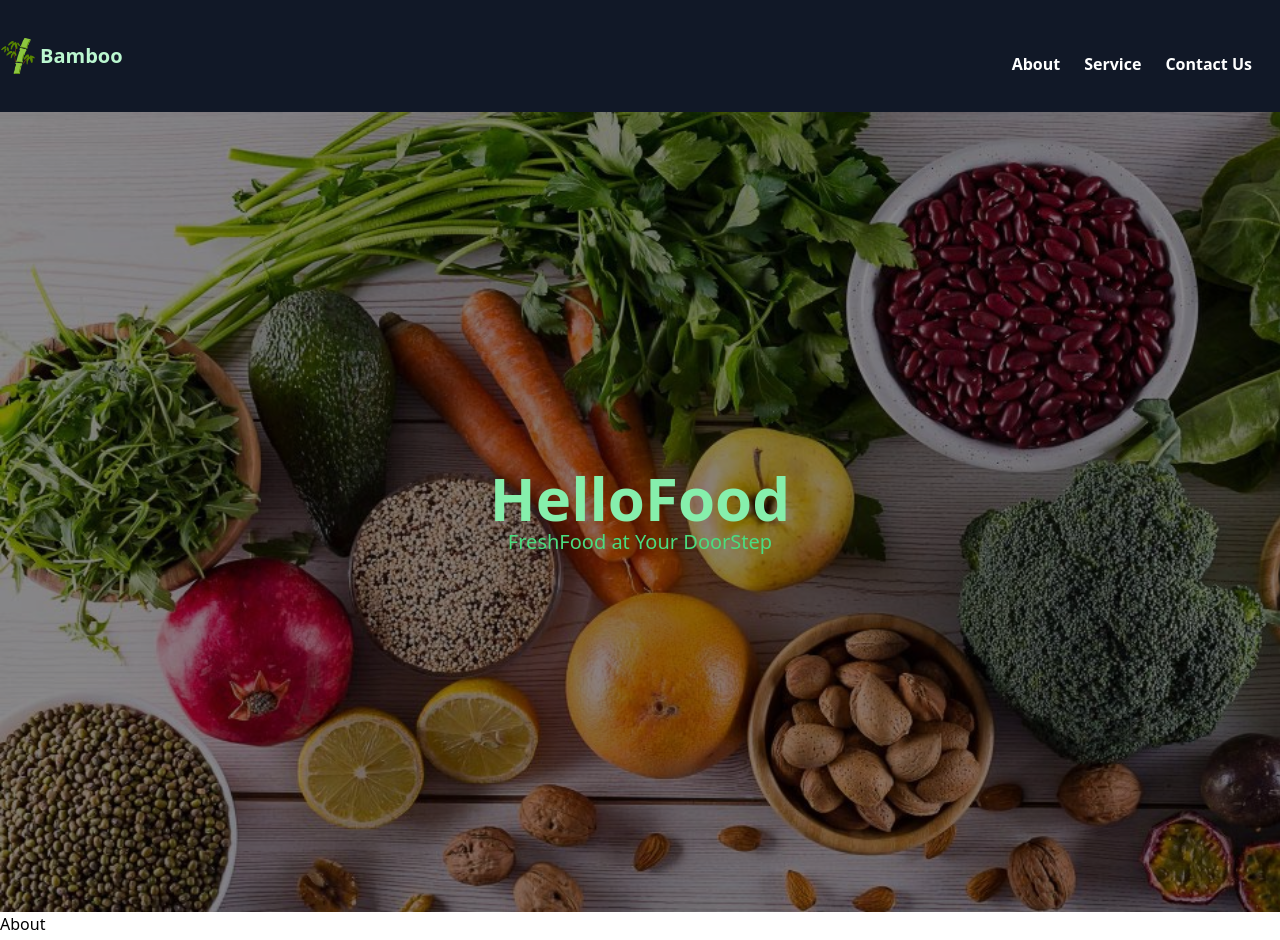
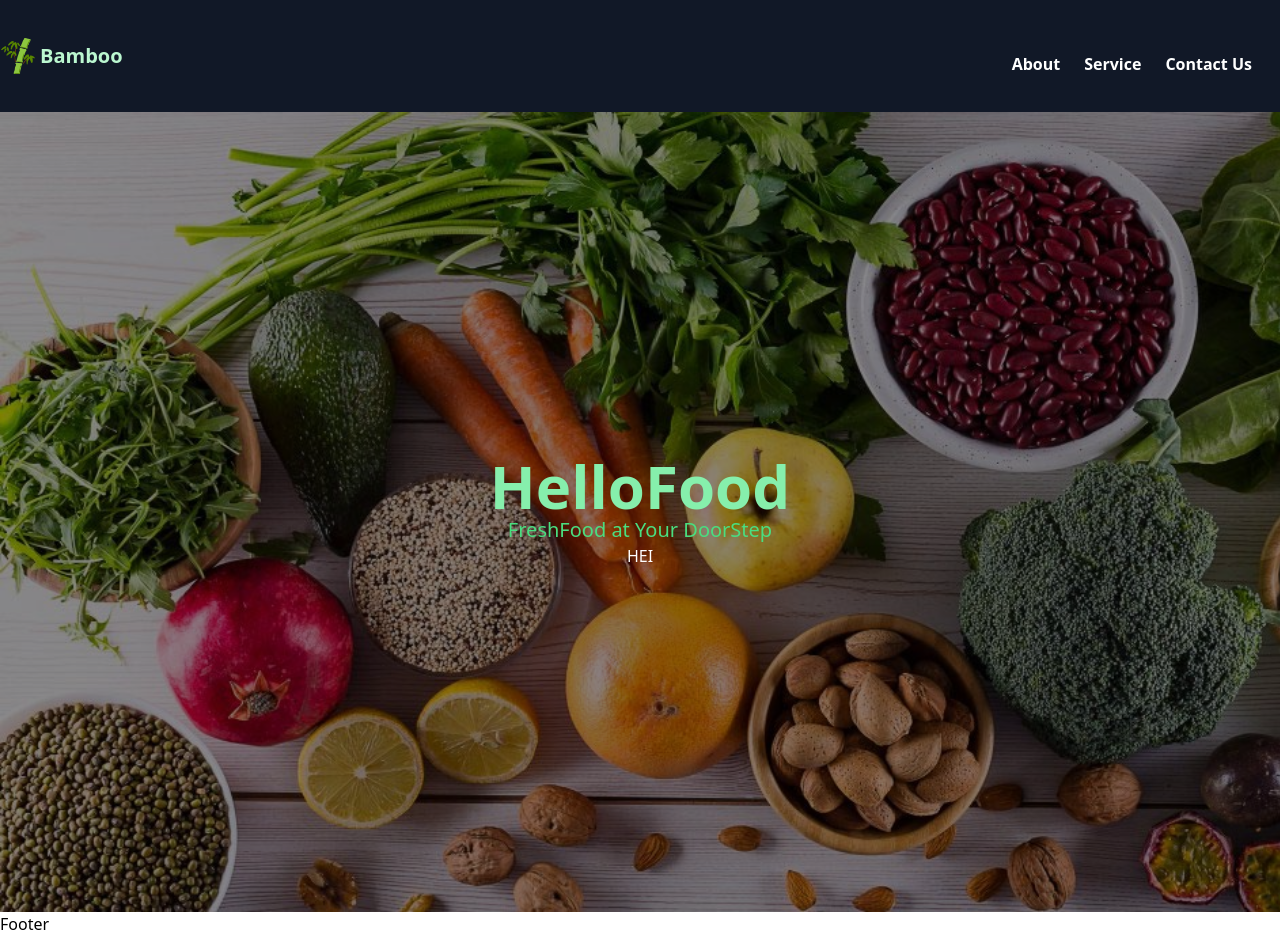
Before and after one commit to AfiqHaidar/noorple-landing-page, a Next.js app: page / in a window 1280 px wide. Shown: the top 940 px of the page. Built offline with nearby package versions, Linux system fonts and the light colour scheme.

Commit message:
tailwind testing 2

```diff
--- /dev/null
+++ b/src/components/ButtonLink.tsx
@@ -0,0 +1,17 @@
+import React from 'react'
+
+type ButtonLinkType = {
+    title: string;
+}
+
+const ButtonLink = ({ title }: ButtonLinkType) => {
+    return (
+        <button>
+            <a href="" className='text-white'>
+                HEI
+            </a>
+        </button>
+    )
+}
+
+export default ButtonLink
--- /dev/null
+++ b/src/components/layout/Footer.tsx
@@ -0,0 +1,9 @@
+import React from 'react'
+
+const Footer = () => {
+    return (
+        <div>Footer</div>
+    )
+}
+
+export default Footer
--- /dev/null
+++ b/src/components/layout/Header.tsx
@@ -0,0 +1,40 @@
+import React from 'react'
+import ButtonLink from '@/components/layout/ButtonLink'
+
+const Header = () => {
+    return (
+        <header>
+            <nav className='py-5 bg-gray-900'>
+                <div className='container flex flex-wrap items-center  justify-between mx-auto'>
+                    <a href="" className='flex items-center'>
+                        <img src="/logo.png" alt="logo" width={36} height={36} className='mr-1' />
+                        <span className='self-center text-xl font-semibold text-green-200'>
+                            Bamboo
+                        </span>
+                    </a>
+                    <div>
+                        <ul className='flex p-4 mt-4'>
+                            <li>
+                                <a href="" className=' text-white px-3 font-semibold py-2'>
+                                    About
+                                </a>
+                            </li>
+                            <li>
+                                <a href="" className=' text-white px-3 font-semibold py-2'>
+                                    Service
+                                </a>
+                            </li>
+                            <li>
+                                <a href="" className=' text-white px-3 font-semibold py-2'>
+                                    Contact Us
+                                </a>
+                            </li>
+                        </ul>
+                    </div>
+                </div>
+            </nav>
+        </header>
+    )
+}
+
+export default Header
--- /dev/null
+++ b/src/components/layout/Layout.tsx
@@ -0,0 +1,19 @@
+import React from 'react'
+import Header from './Header'
+import Footer from './Footer'
+
+type LayoutProps = {
+    children: React.ReactNode
+}
+
+const Layout = ({ children }: LayoutProps) => {
+    return (
+        <>
+            <Header />
+            {children}
+            <Footer />
+        </>
+    )
+}
+
+export default Layout
--- a/src/pages/index.tsx
+++ b/src/pages/index.tsx
@@ -1,13 +1,16 @@
 import Head from 'next/head'
 import Image from 'next/image'
 import { Inter } from '@next/font/google'
-
+import Hero from './sections/Hero'
+import Header from '@/components/layout/Header'
+import Layout from '@/components/layout/Layout'
 
 const inter = Inter({ subsets: ['latin'] })
 
 export default function Home() {
   return (
     <>
+      <Layout>
         <Head>
           <title>LANDING</title>
           <meta name="description" content="Generated by create next app" />
@@ -15,54 +18,10 @@ export default function Home() {
           <link rel="icon" href="/favicon.ico" />
         </Head>
         <main className=''>
-        <header>
-          <nav className='py-5 bg-gray-900'>
-            <div className='container flex flex-wrap items-center  justify-between mx-auto'>
-              <a href="" className='flex items-center'>
-                <img src="/logo.png" alt="logo" width={36} height={36} className='mr-1' />
-                <span className='self-center text-xl font-semibold text-green-200'>
-                  Bamboo
-                </span>
-              </a>
-              <div>
-                <ul className='flex p-4 mt-4'>
-                  <li>
-                    <a href="" className=' text-white px-3 font-semibold py-2'>
-                      About
-                    </a>
-                  </li>
-                  <li>
-                    <a href="" className=' text-white px-3 font-semibold py-2'>
-                      Service
-                    </a>
-                  </li>
-                  <li>
-                    <a href="" className=' text-white px-3 font-semibold py-2'>
-                      Contact Us
-                    </a>
-                  </li>
-                </ul>
-              </div>
-            </div>
-          </nav>
-        </header>
-        <section id='banner' class="bg-[url('/food.jpg')] bg-cover bg-no-repeat">
-          <div className='layout flex flex-col justify-center min-h-screen text-center bg-[#00000075]'>
-            <h1 className='text-6xl font-bold text-green-300'>
-              HelloFood
-            </h1>
-            <p className='text-xl font-normal text-green-400'>
-              FreshFood at Your DoorStep
-            </p>
-          </div>
-        </section>
-        <section>
-          About
-        </section>
-        <section>
-          Service
-        </section>
+
+          <Hero />
         </main>
+      </Layout>
     </>
   )
 }
--- a/src/pages/sections/About.tsx
+++ b/src/pages/sections/About.tsx
@@ -0,0 +1,9 @@
+import React from 'react'
+
+const About = () => {
+    return (
+        <div>About</div>
+    )
+}
+
+export default About
--- a/src/pages/sections/Hero.tsx
+++ b/src/pages/sections/Hero.tsx
@@ -0,0 +1,20 @@
+import ButtonLink from '@/components/ButtonLink'
+import React from 'react'
+
+const Hero = () => {
+    return (
+        <section id='banner' className="bg-[url('/food.jpg')] bg-cover bg-no-repeat">
+            <div className='layout flex flex-col justify-center min-h-screen text-center bg-[#00000075]'>
+                <h1 className='text-6xl font-bold text-green-300'>
+                    HelloFood
+                </h1>
+                <p className='text-xl font-normal text-green-400'>
+                    FreshFood at Your DoorStep
+                </p>
+                <ButtonLink title='Learn More' />
+            </div>
+        </section>
+    )
+}
+
+export default Hero
--- a/src/pages/sections/service.tsx
+++ b/src/pages/sections/service.tsx
@@ -0,0 +1,9 @@
+import React from 'react'
+
+const service = () => {
+    return (
+        <div>service</div>
+    )
+}
+
+export default service
```
Lines whose indentation alone changed are shown as unchanged.
